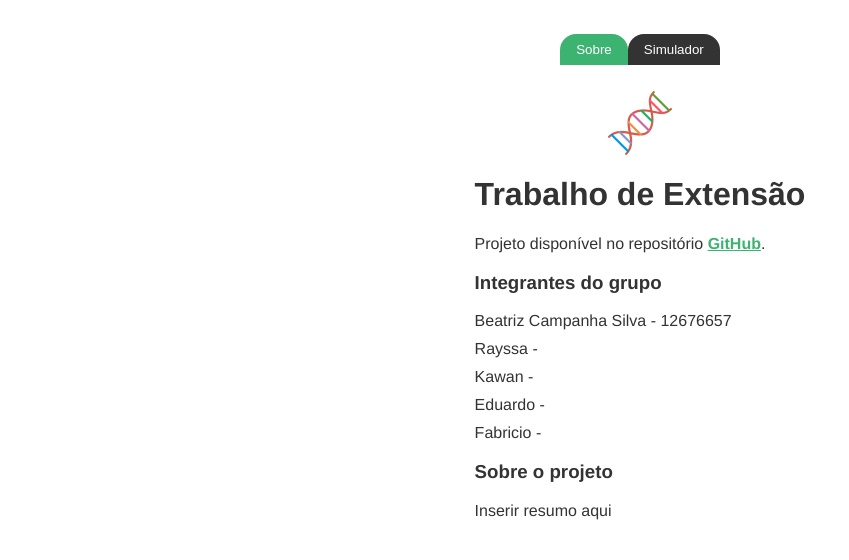
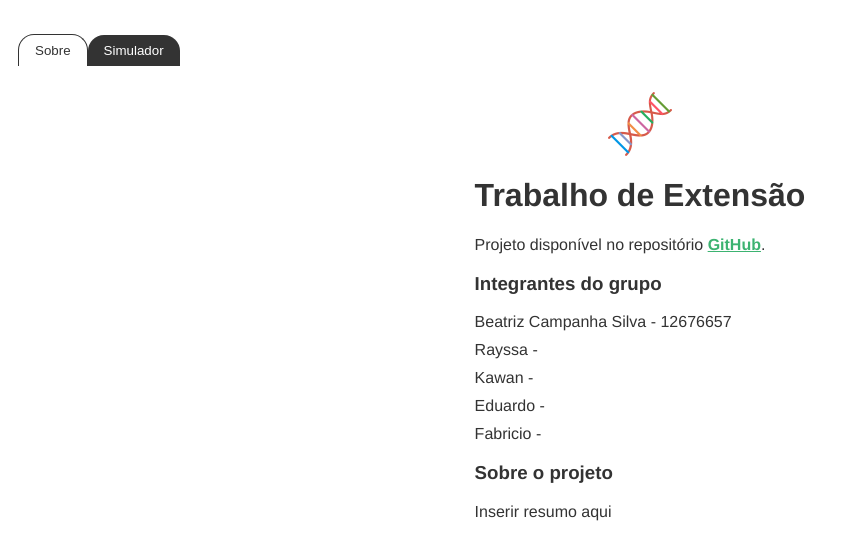
Before and after one commit to BCampanha/extensao-biomol, a Vue app: page / in a window 1280 px wide. Shown: the top 560 px of the page, without its empty margins (0-849 px from the left). Built offline with nearby package versions, Linux system fonts and the light colour scheme.

Commit message:
Corrigindo CSS

```diff
--- a/src/App.vue
+++ b/src/App.vue
@@ -34,7 +34,14 @@ li {
   display: inline-block;
 }
 .ativo {
-  background-color: mediumseagreen;
+  background-color: white;
+  color: #333;
+  border: 1px solid #333;
+  border-bottom: white;
+}
+.navegacao {
+  align-self: start;
+  margin-left: 10px;
 }
 button {
   padding: 0.5rem 1rem;
@@ -47,6 +54,7 @@ button {
 }
 button:hover{
   background-color: black;
+  color: white
 }
 </style>
 
--- a/src/views/JanelaSimulador.vue
+++ b/src/views/JanelaSimulador.vue
@@ -6,7 +6,7 @@
 
 <script>
 export default {
-  name: 'SobreTrabalho'
+  name: 'JanelaSimulador'
 }
 </script>
 
```
